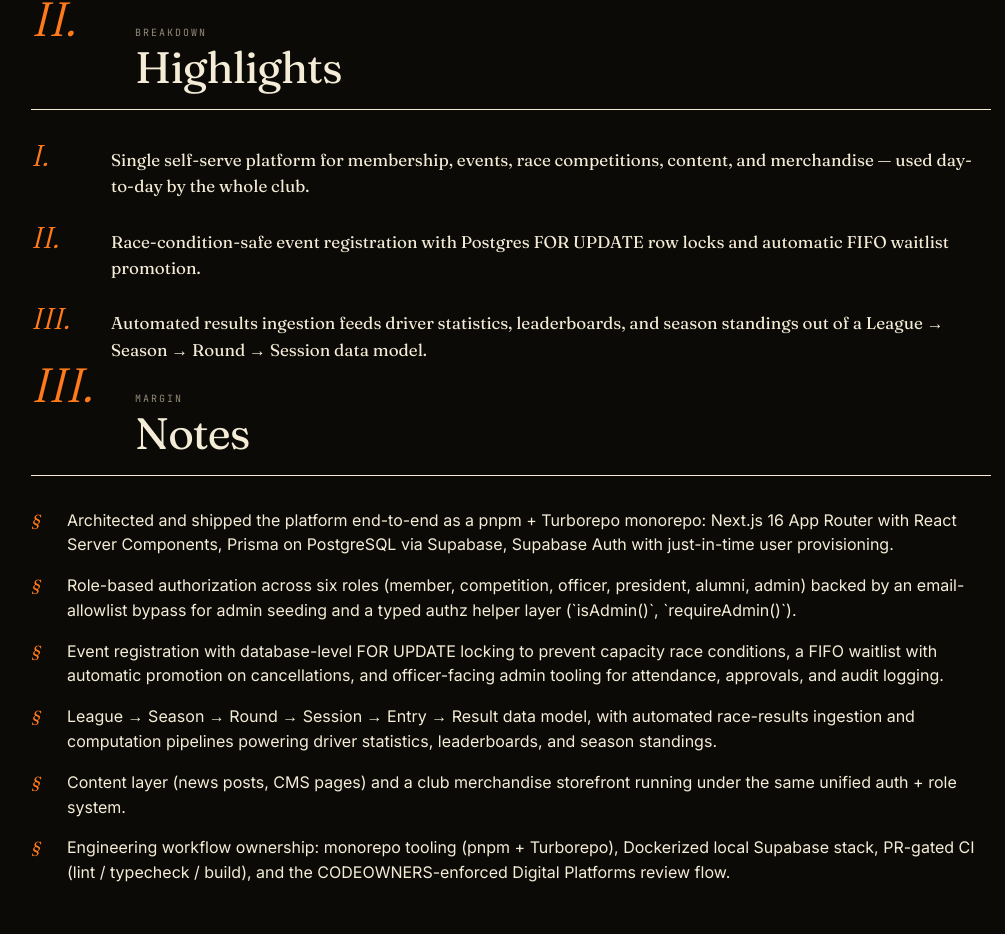
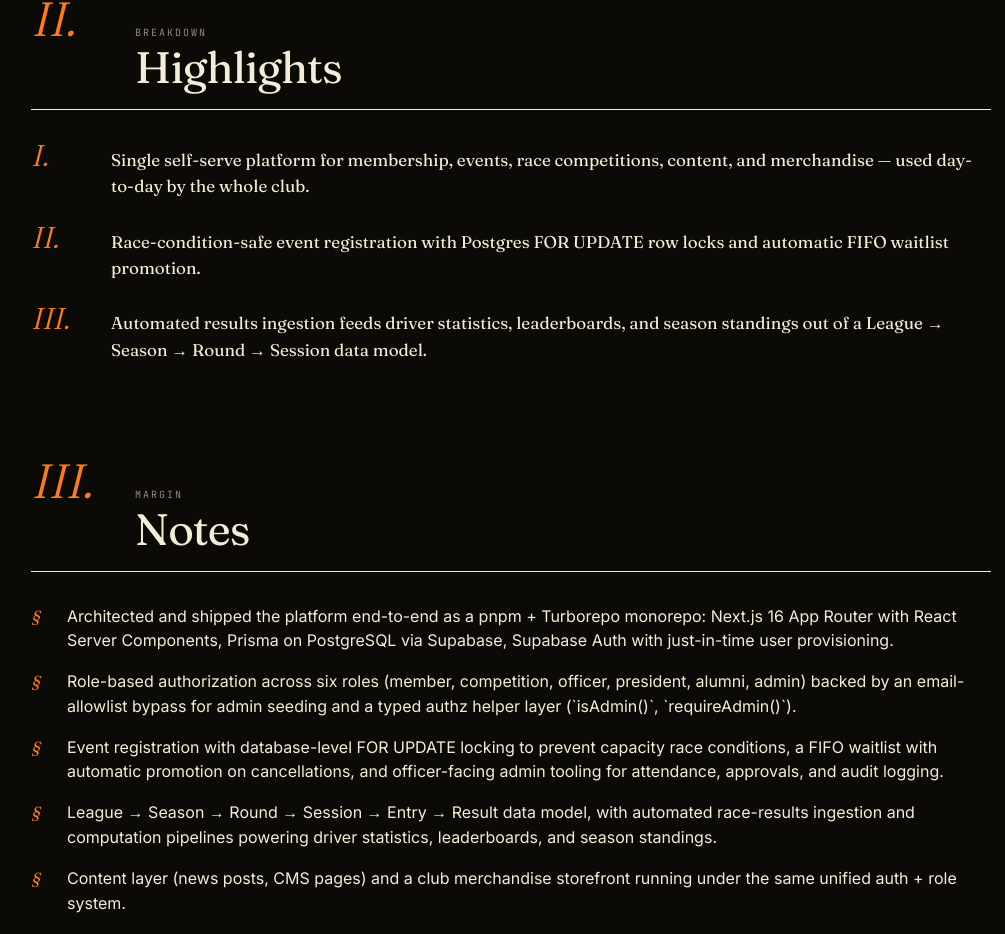
Before and after one commit to GrayM8/portfolio-site, a Next.js app: page /projects/lsr in a window 1280 px wide. Shown: the part 1242-2176 px from the top of the page, without its empty margins (129-1134 px from the left). Built offline with nearby package versions, Linux system fonts and the light colour scheme; no server answers.

Commit message:
fix(project-page): wrap each body section in its own <section> so inter-section spacing is uniform

```diff
--- a/src/app/projects/[slug]/ProjectDetail.tsx
+++ b/src/app/projects/[slug]/ProjectDetail.tsx
@@ -267,23 +267,21 @@ export function ProjectDetail({ project }: { project: AnyProject }) {
         <div className={`${WRAP} ${PAD} py-14 md:py-20`}>
           <div className="mx-auto max-w-[960px] space-y-20 md:space-y-24">
             {project.overview && (
-              <SectionHead c={c} roman="I." kicker="Summary" title="Overview" />
-            )}
-            {project.overview && (
-              <div className="-mt-14 md:-mt-16">
+              <section>
+                <SectionHead c={c} roman="I." kicker="Summary" title="Overview" />
                 <p
-                  className="pd-dropcap font-serif text-[17px] md:text-[19px] leading-[1.65]"
+                  className="pd-dropcap font-serif text-[17px] md:text-[19px] leading-[1.65] mt-6 md:mt-8 mb-0"
                   style={{ color: c.ink }}
                 >
                   {project.overview}
                 </p>
-              </div>
+              </section>
             )}
 
             {bullets.length > 0 && (
-              <>
+              <section>
                 <SectionHead c={c} roman="II." kicker="Breakdown" title="Highlights" />
-                <ol className="list-none p-0 m-0 grid gap-5 md:gap-6 -mt-14 md:-mt-16">
+                <ol className="list-none p-0 m-0 grid gap-5 md:gap-6 mt-6 md:mt-8">
                   {bullets.map((b, i) => (
                     <li
                       key={i}
@@ -307,18 +305,18 @@ export function ProjectDetail({ project }: { project: AnyProject }) {
                     </li>
                   ))}
                 </ol>
-              </>
+              </section>
             )}
 
             {(project.detailBullets ?? []).length > 0 && (
-              <>
+              <section>
                 <SectionHead
                   c={c}
                   roman={bullets.length > 0 ? "III." : "II."}
                   kicker="Margin"
                   title="Notes"
                 />
-                <ul className="list-none p-0 m-0 grid gap-4 -mt-14 md:-mt-16">
+                <ul className="list-none p-0 m-0 grid gap-4 mt-6 md:mt-8">
                   {(project.detailBullets ?? []).map((b, i) => (
                     <li
                       key={i}
@@ -335,7 +333,7 @@ export function ProjectDetail({ project }: { project: AnyProject }) {
                     </li>
                   ))}
                 </ul>
-              </>
+              </section>
             )}
 
             {!project.overview && bullets.length === 0 && (project.detailBullets ?? []).length === 0 && (
```
